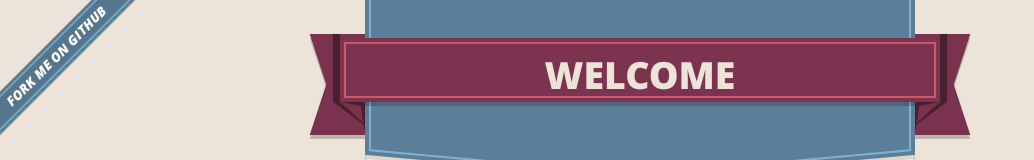
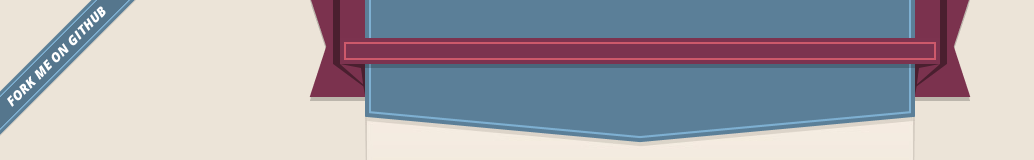
Before and after one commit to troy0820/troy0820.github.io, a plain HTML site: page index.html in a window 1280 px wide. Shown: the top 160 px of the page, without its empty margins (0-1034 px from the left). Drawn offline with nearby package versions, Linux system fonts and the light colour scheme.

Commit message:
Replaced h1 and changed title.....again

```diff
--- a/index.html
+++ b/index.html
@@ -17,7 +17,7 @@
         $('#main_content').headsmart()
       })
     </script>
-    <title></title>
+    <title>troy0820's github page</title>
   </head>
 
   <body>
@@ -27,7 +27,7 @@
       <header>
         <span class="ribbon-outer">
           <span class="ribbon-inner">
-            <h1>Welcome</h1>
+            <h1></h1>
           </span>
           <span class="left-tail"></span>
           <span class="right-tail"></span>
```
